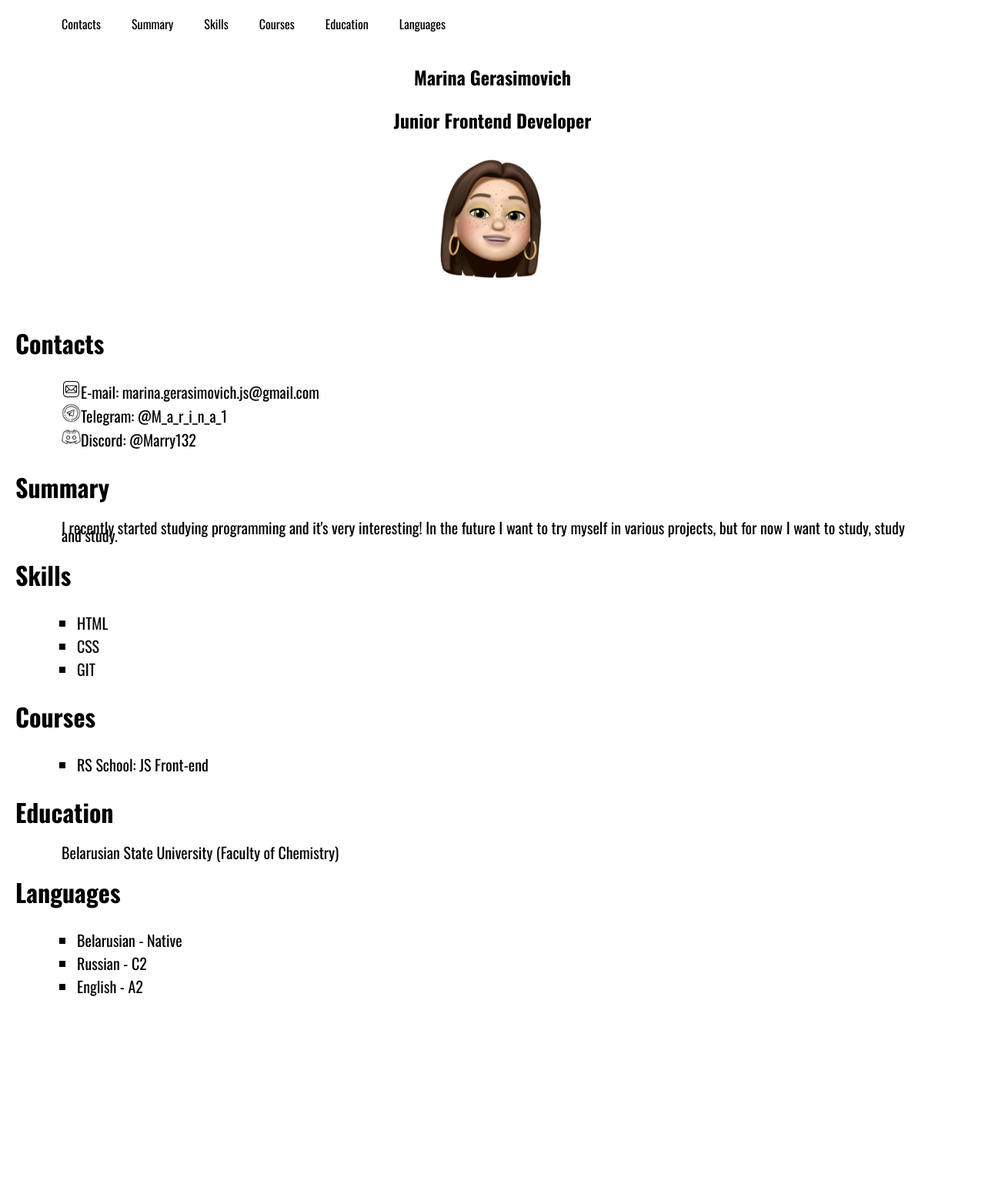
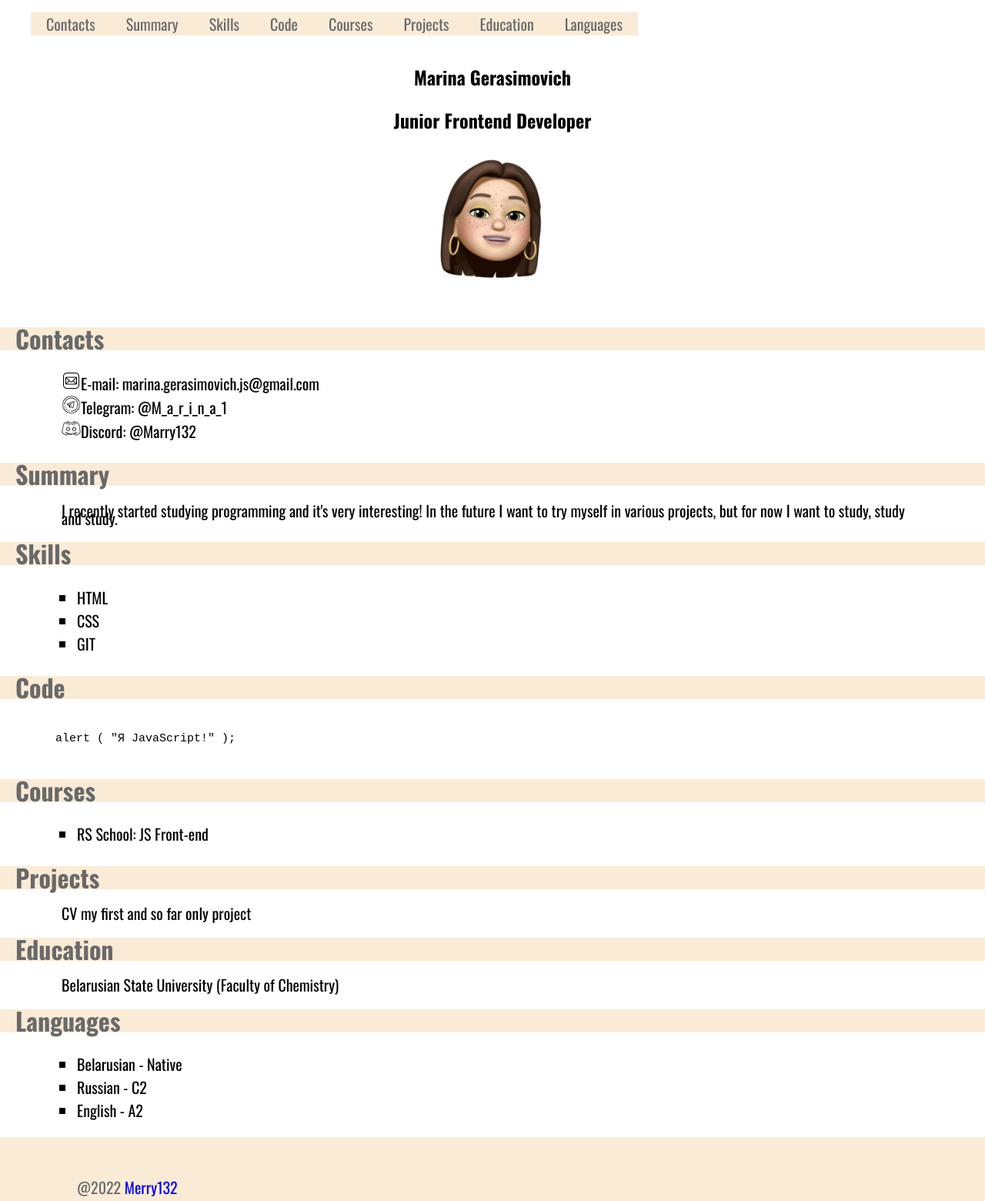
Before and after one commit to Marry132/rsschool-cv, a plain HTML site: page index.html in a window 1280 px wide. Shown: the top 1560 px of the page at 77% size. Before the commit the page ends 1316 px from the top, so only its background shows below. Drawn offline with nearby package versions, Linux system fonts and the light colour scheme.

Commit message:
feax: add full information

```diff
--- a/index.html
+++ b/index.html
@@ -15,55 +15,67 @@
 <div class="container"></div>
 <nav class="nav">
 <ul class="nav-list">
-    <li class="nav-item"><a href="#contacts" class="nav-link"></a>Contacts</li>
-    <li class="nav-item"><a href="#summary" class="nav-link"></a>Summary</li>
-    <li class="nav-item"><a href="#skills" class="nav-link"></a>Skills</li>
-    <li class="nav-item"><a href="#courses" class="nav-link"></a>Courses</li>
-    <li class="nav-item"><a href="#education" class="nav-link"></a>Education</li>
-    <li class="nav-item"><a href="#languages" class="nav-link"></a>Languages</li>
+    <li class="nav-item"><a href="#contacts" class="nav-link">Contacts</a></li>
+    <li class="nav-item"><a href="#summary" class="nav-link">Summary</a></li>
+    <li class="nav-item"><a href="#skills" class="nav-link">Skills</a></li>
+    <li class="nav-item"><a href="#code" class="nav-link">Code</a></li>
+    <li class="nav-item"><a href="#courses" class="nav-link">Courses</a></li>
+    <li class="nav-item"><a href="#projects" class="nav-link">Projects</a></li>
+    <li class="nav-item"><a href="#education" class="nav-link">Education</a></li>
+    <li class="nav-item"><a href="#languages" class="nav-link">Languages</a></li>
 </ul>
 </nav>
 </header>
 
 <main class="main">
-<div class="container"></div>
+<div class="container-main"></div>
 <section class="section" id="profile">
     <h1 class="section-name">Marina Gerasimovich</h1>
     <h2 class="section-profession">Junior Frontend Developer</h2>
     <img src="assets/avatar.jpg" alt="avatar" width="200" height="200">
 </section>
-<section class="section" id="Contacts">
-    <h3 class="section-title">Contacts</h3>
+<section class="section" id="contacts">
+    <h2 class="section-title">Contacts</h2>
     <ul class="contacts-list">
         <li class="contacts-item"><img src="assets/mail.png" alt="mail" width="25" height="25">E-mail: marina.gerasimovich.js@gmail.com </li>
         <li class="contacts-item"><img src="assets/telegram.png" alt="telegram" width="25" height="25">Telegram: @M_a_r_i_n_a_1</li>
         <li class="contacts-item"><img src="assets/discord.png" alt="discord" width="25" height="25">Discord: @Marry132</li>
     </ul>
     </section>
-    <section class="section" id="Summary">
-        <h3 class="section-title">Summary</h3>
-        <p>I recently started studying programming and it's very interesting! In the future I want to try myself in various projects, but for now I want to study, study and study.</p>
+    <section class="section" id="summary">
+        <h2 class="section-title">Summary</h2>
+        <div class="text">I recently started studying programming and it's very interesting! In the future I want to try myself in various projects, but for now I want to study, study and study.</div>
     </section>
-    <section class="section" id="Skills">
-        <h3 class="section-title">Skills</h3>
+    <section class="section" id="skills">
+        <h2 class="section-title">Skills</h2>
         <ul class="skills-list">
             <li class="skills-item">HTML</li>
             <li class="skills-item">CSS</li>
             <li class="skills-item">GIT</li>
         </ul>
     </section>
-    <section class="section" id="Courses">
-        <h3 class="section-title">Courses</h3>
+    <section class="section" id="code">
+        <h2 class="section-title">Code</h2>
+       <pre class="pre"><code>
+        alert ( "Я JavaScript!" );
+        </code></pre>
+    </section>
+    <section class="section" id="courses">
+        <h2 class="section-title">Courses</h2>
         <ul class="courses-list">
-            <li>RS School: JS Front-end</li>
+            <li class="courses-item">RS School: JS Front-end</li>
         </ul>
     </section>
-    <section class="section" id="Education">
-        <h3 class="section-title">Education</h3>
-        <p>Belarusian State University (Faculty of Chemistry)</p>
+    <section class="section" id="projects">
+        <h2 class="section-title">Projects</h2>
+        <div class="text">CV my first and so far only project</div>
     </section>
-    <section class="section" id="Languages">
-        <h3 class="section-title">Languages</h3>
+    <section class="section" id="education">
+        <h2 class="section-title">Education</h2>
+        <div class="text">Belarusian State University (Faculty of Chemistry)</div>
+    </section>
+    <section class="section" id="languages">
+        <h2 class="section-title">Languages</h2>
         <ul class="languages-list">
             <li class="languages-item">Belarusian - Native</li>
             <li class="languages-item">Russian - C2</li>
@@ -73,7 +85,9 @@
 </main>
 
 <footer class="footer">
-<div class="container"></div>
+  <div class="container"></div>
+  <div class="github"> @2022 <a href="https://github.com/Marry132">Merry132</a></div>
+  <div class="logo"><a href="https://rs.school/js/"><img src="assets/rs.png" alt="logo" width="100" height="60"></a></div>
 </footer>
 </body>
 </html>
--- a/style.css
+++ b/style.css
@@ -33,11 +33,14 @@ html {
 
 .nav-list {
     list-style: none;
+
 }
 
 .nav-link {
     padding: 0px 20px;
-    line-height: 30px;
+   font-size: 20px;
+    color: #696969;
+    background-color: #FAEBD7;
 }
 
 .nav-link {
@@ -52,9 +55,12 @@ html {
     padding: 0px 20px;
     line-height: 30px;
     font-size: 32px;
+
+    color: #696969;
+    background-color: #FAEBD7;
 }
 
-p{
+.text {
     padding: 0px 80px;
     line-height: 10px;
     font-size: 20px;
@@ -66,9 +72,42 @@ p{
     font-size: 20px;
 }
 
-.skills-list, .courses-list, .languages-list {
+.skills-list,
+.courses-list,
+.languages-list {
     padding: 0px 100px;
     line-height: 30px;
     font-size: 20px;
-    list-style: square ;
+    list-style: square;
 }
+
+a {
+    text-decoration: none;
+}
+
+a:hover {
+    text-decoration: underline;
+    color: #BC8F8F;
+}
+
+.pre {
+    font-size: 15px;
+}
+
+.logo {
+    text-align: left;
+    padding: 0px 50px;
+    margin: 50px;
+}
+
+.github {
+    font-size: 20px;
+    padding: 0px 50px;
+    margin: 50px;
+}
+
+.footer {
+    color: #696969;
+    background-color: #FAEBD7;
+
+}
```
Also changed, not shown: assets/rs.png (added).
